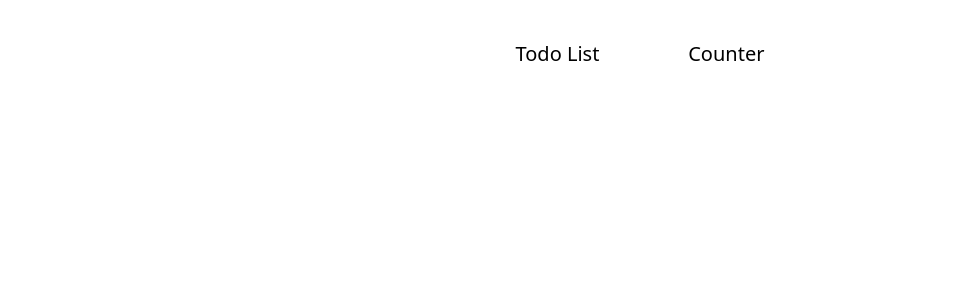
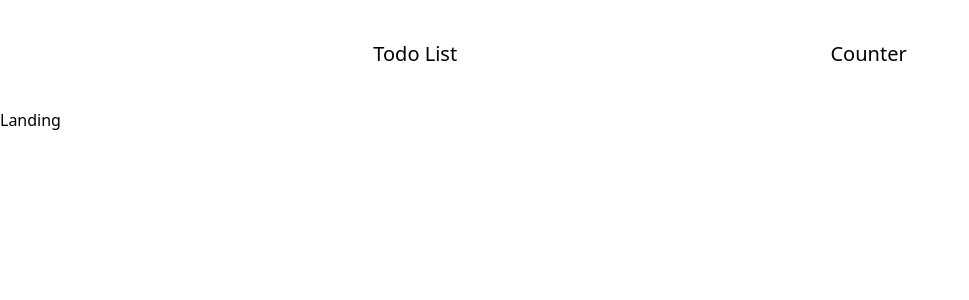
Before and after one commit to Muhammetacin/verou-3-react-intro-Muhammetacin, a React (Create React App) app: page / in a window 1280 px wide. Shown: the top 300 px of the page, without its empty margins (0-969 px from the left). Built offline with nearby package versions, Linux system fonts and the light colour scheme.

Commit message:
Show navbar on all pages (persist through pages)

```diff
--- a/src/App.js
+++ b/src/App.js
@@ -1,10 +1,20 @@
 import React from "react";
 import Navigation from "./Navigation";
+import { Routes, Route } from "react-router-dom";
+import Todos from "./TodoList/Todos";
+import Counter from "./Counter/Counter";
+import { Landing } from "./Landing";
 
 function App() {
   return (
-    <div className="App w-4/12 m-auto">
+    <div className="App">
       <Navigation />
+
+      <Routes>
+        <Route path="/" element={<Landing />} />
+        <Route path="todos" element={<Todos />} />
+        <Route path="counter" element={<Counter />} />
+      </Routes>
     </div>
   );
 }
--- a/src/Counter/Counter.js
+++ b/src/Counter/Counter.js
@@ -4,7 +4,7 @@ const Counter = () => {
   const [count, setCount] = useState(0);
 
   return (
-    <div className="bg-purple-200 flex flex-col justify-center text-center mx-auto h-screen">
+    <div className="bg-purple-200 flex flex-col justify-center text-center mx-auto h-96">
       <h2 className="text-4xl font-semibold">
         You clicked <span className="text-violet-600 font-bold">{count}</span>{" "}
         times
--- /dev/null
+++ b/src/Landing.js
@@ -0,0 +1,5 @@
+import React from "react";
+
+export const Landing = () => {
+  return <div>Landing</div>;
+};
--- a/src/Navigation.js
+++ b/src/Navigation.js
@@ -4,7 +4,7 @@ import { Link } from "react-router-dom";
 const Navigation = () => {
   return (
     <nav>
-      <ul className="flex flex-row justify-evenly pt-10 text-xl">
+      <ul className="flex flex-row justify-evenly py-10 text-xl">
         <li>
           <Link to="todos">Todo List</Link>
         </li>
--- a/src/index.js
+++ b/src/index.js
@@ -2,18 +2,12 @@ import React from "react";
 import ReactDOM from "react-dom";
 import "./index.css";
 import App from "./App";
-import Counter from "./Counter/Counter";
-import { BrowserRouter, Routes, Route } from "react-router-dom";
-import Todos from "./TodoList/Todos";
+import { BrowserRouter } from "react-router-dom";
 
 ReactDOM.render(
   <React.StrictMode>
     <BrowserRouter>
-      <Routes>
-        <Route path="/" element={<App />} />
-        <Route path="todos" element={<Todos />} />
-        <Route path="counter" element={<Counter />} />
-      </Routes>
+      <App />
     </BrowserRouter>
   </React.StrictMode>,
   document.getElementById("root")
```
